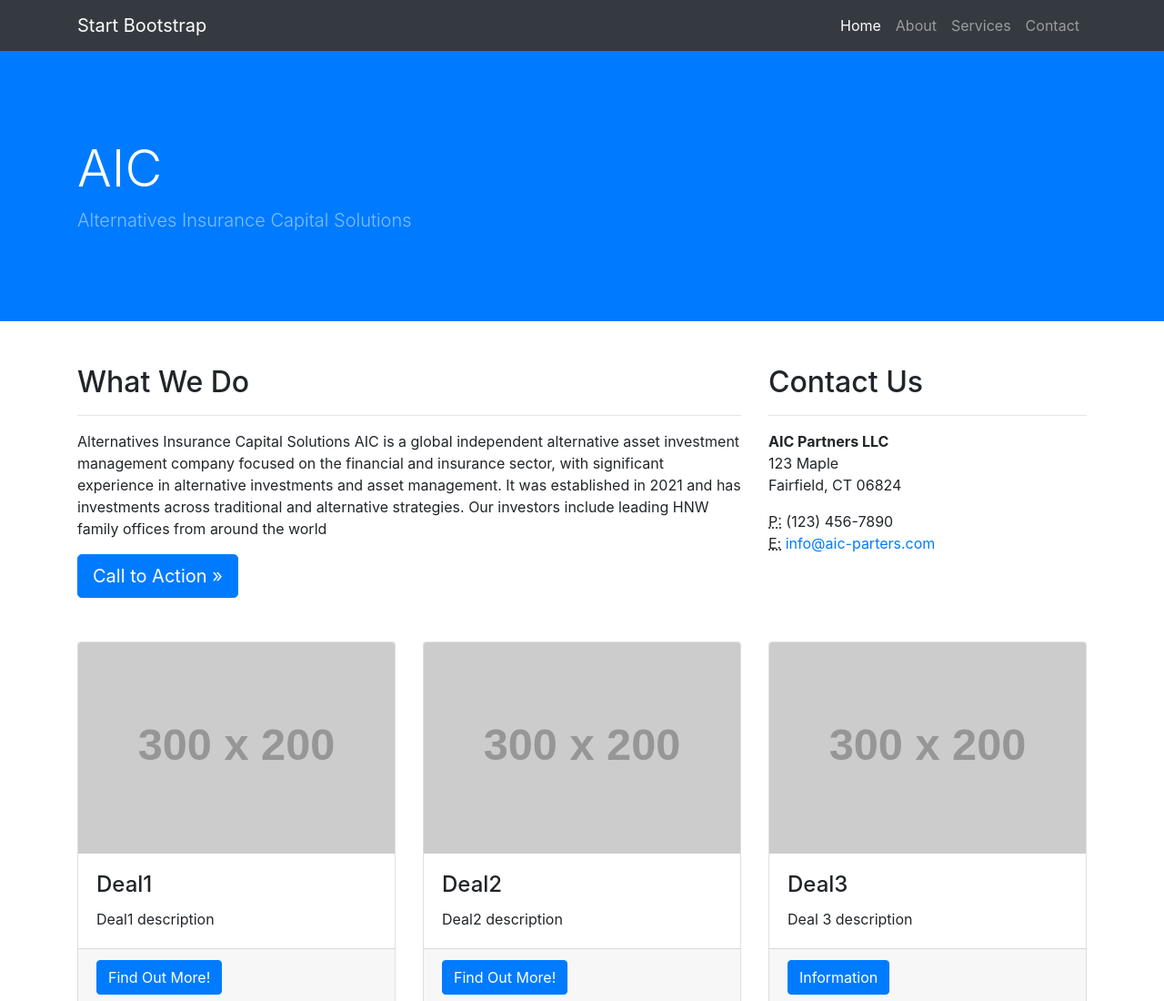
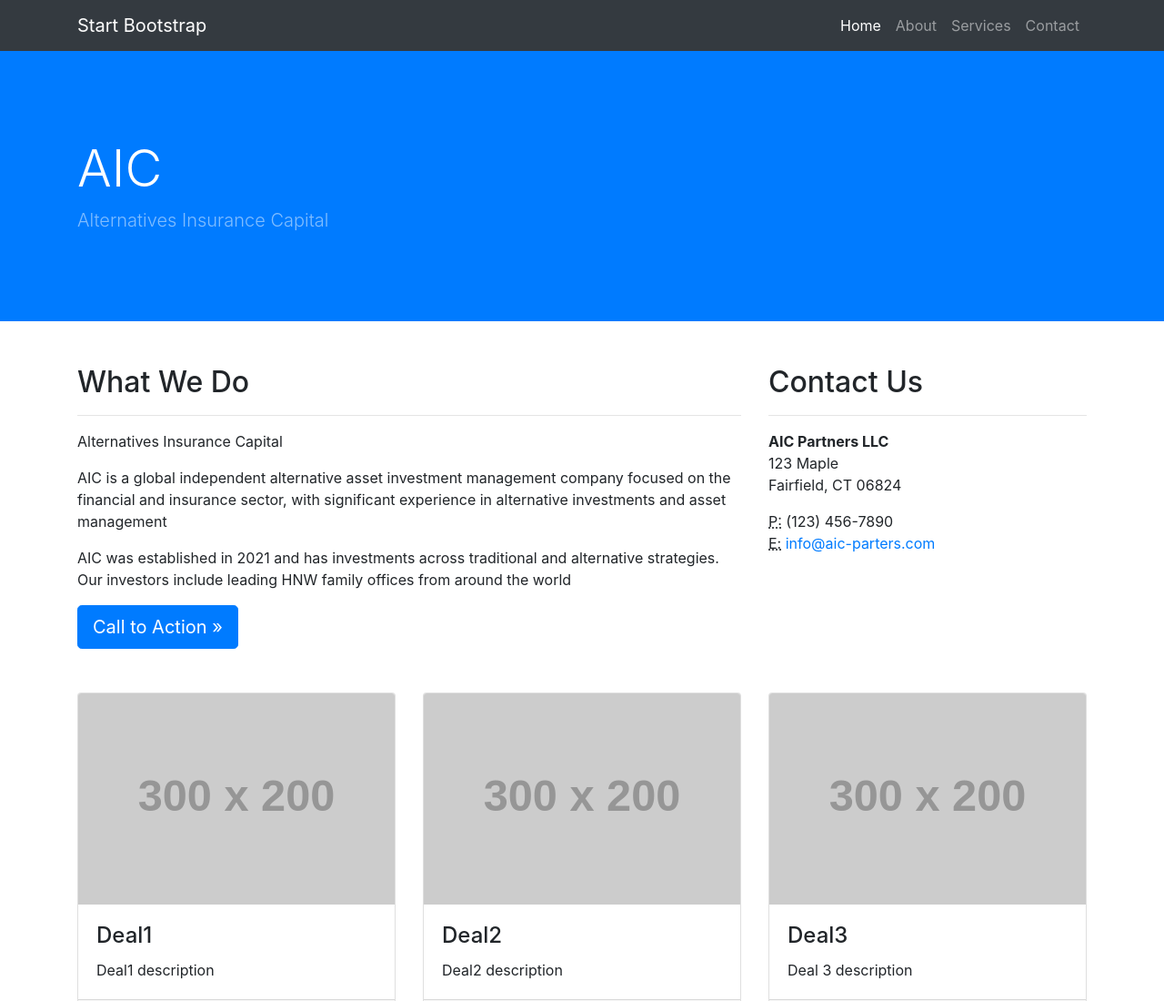
Before and after one commit to aicpartners/aicpartners.github.io, a website: page index.html in a window 1280 px wide. Shown: the top 1100 px of the page at 91% size. Drawn offline with Linux system fonts and the light colour scheme; placeholder pictures from the web are drawn by us.

Commit message:
Update index.html

```diff
--- a/index.html
+++ b/index.html
@@ -54,7 +54,7 @@
       <div class="row h-100 align-items-center">
         <div class="col-lg-12">
           <h1 class="display-4 text-white mt-5 mb-2">AIC </h1>
-          <p class="lead mb-5 text-white-50">Alternatives Insurance Capital Solutions</p>
+          <p class="lead mb-5 text-white-50">Alternatives Insurance Capital</p>
         </div>
       </div>
     </div>
@@ -67,10 +67,9 @@
       <div class="col-md-8 mb-5">
         <h2>What We Do</h2>
         <hr>
-        <p>Alternatives Insurance Capital Solutions
-            AIC is a global independent alternative asset investment management company focused on the financial and insurance sector, with significant experience in alternative investments and asset management.
-            It was established in 2021 and has investments across traditional and alternative strategies. Our investors include leading HNW family offices from around the world
-          </p>
+        <p>Alternatives Insurance Capital</p>
+            <p>AIC is a global independent alternative asset investment management company focused on the financial and insurance sector, with significant experience in alternative investments and asset management</p>
+            <p>AIC was established in 2021 and has investments across traditional and alternative strategies. Our investors include leading HNW family offices from around the world</p>
         <a class="btn btn-primary btn-lg" href="#">Call to Action &raquo;</a>
       </div>
       <div class="col-md-4 mb-5">
```
